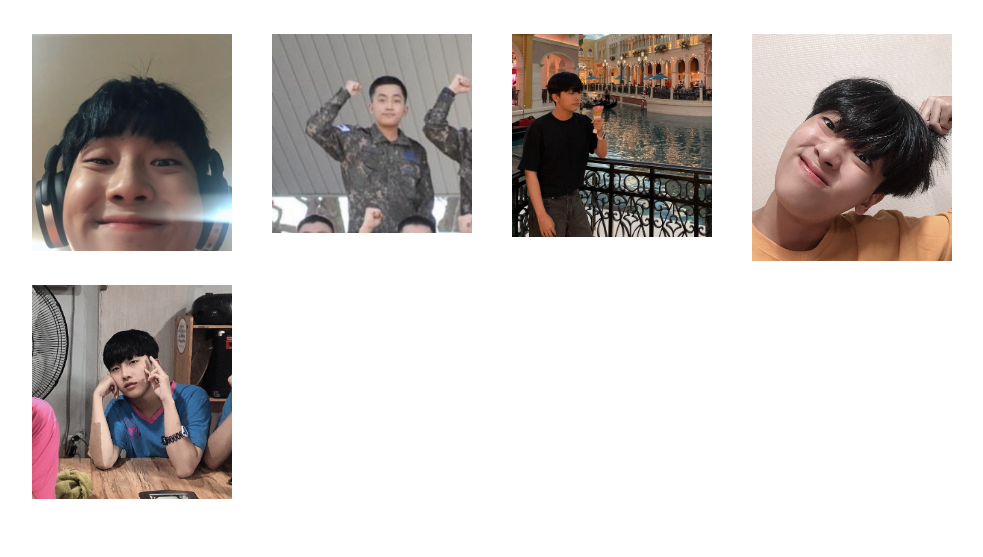
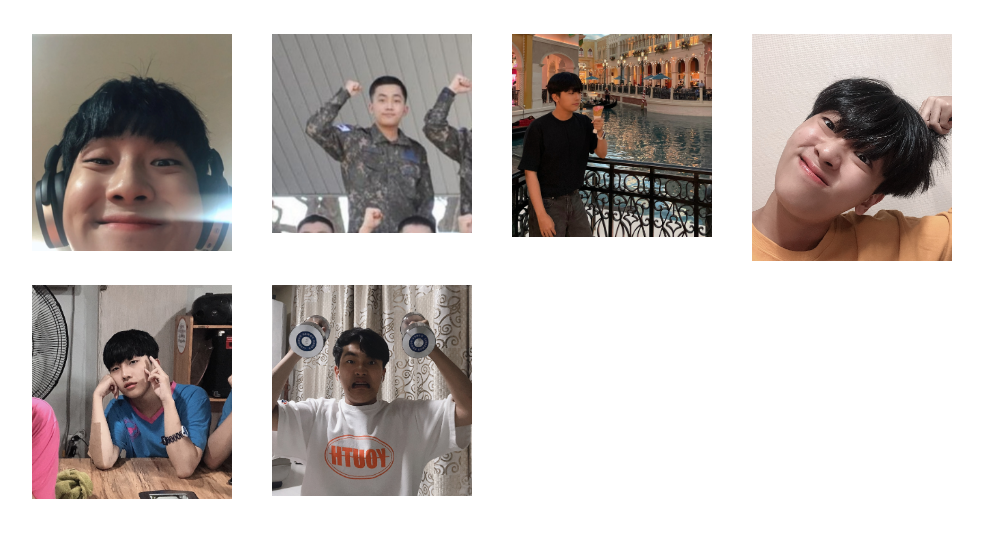
Before and after one commit to yxun20/Mid-Term-Project, a plain HTML site: page home.html in a window 1280 px wide. Shown: the part 243-800 px from the top of the page, without its empty margins (128-1111 px from the left). Drawn offline with Linux system fonts and the light colour scheme; a web font is replaced by a local one.

Commit message:
Update home.html

```diff
--- a/home.html
+++ b/home.html
@@ -43,7 +43,7 @@
                     <img src="005.jpg" width ="200px">
                 </div>
                 <div class = 'img6'>
-                    <img src="" width ="200px">
+                    <img src="006.jpg" width ="200px">
                 </div>
                 <div class = 'img7'>
                     <img src="" width ="200px">
```
